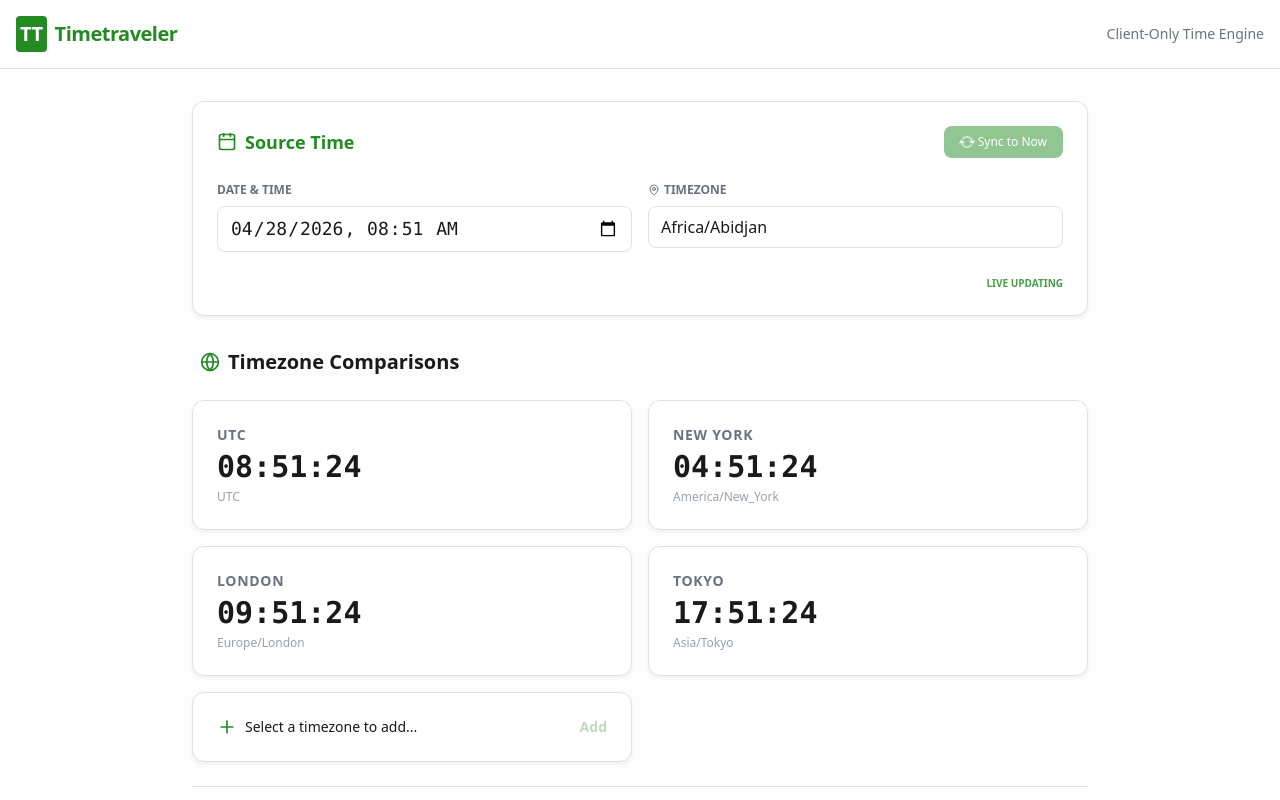
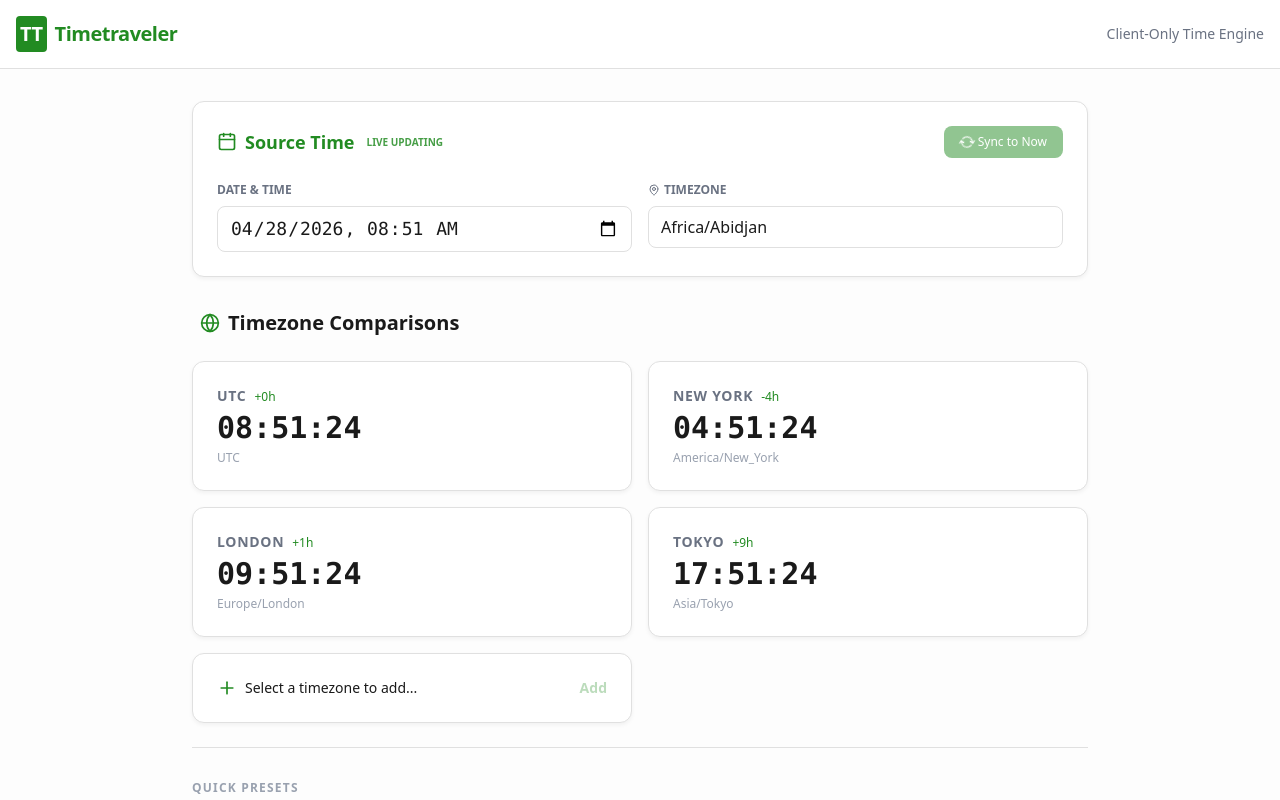
Before and after one commit to homingli/timetraveler, a Next.js app: page / in a window 1280 px wide. Shown: the top 800 px of the page. Built offline with nearby package versions, Linux system fonts and the light colour scheme.

Commit message:
feat: add hour offset display to timezone comparison cards

```diff
--- a/src/components/Converter.tsx
+++ b/src/components/Converter.tsx
@@ -1,7 +1,7 @@
 'use client';
 
 import { useTimeContext } from '@/hooks/useTimeContext';
-import { formatTime, convertTimezone } from '@/lib/timeUtils';
+import { formatTime, convertTimezone, getHourOffset } from '@/lib/timeUtils';
 import { Globe, X, Plus, Copy, Check, ArrowLeftRight } from 'lucide-react';
 import { useState, useEffect } from 'react';
 
@@ -67,6 +67,8 @@ export const Converter = () => {
         {mounted && targetZones.map((zone) => {
           const converted = convertTimezone(baseTime, zone);
           const timeStr = formatTime(converted);
+          const hourOffset = getHourOffset(baseTime, zone);
+          const offsetStr = hourOffset >= 0 ? `+${hourOffset}h` : `${hourOffset}h`;
           return (
             <div key={zone} className="card group relative overflow-hidden">
               <div className="absolute top-2 right-2 flex gap-1 opacity-0 group-hover:opacity-100 transition-opacity">
@@ -93,8 +95,13 @@ export const Converter = () => {
                 </button>
               </div>
 
-              <div className="text-sm font-semibold text-gray-500 mb-1 uppercase tracking-wider">
-                {zone.split('/').pop()?.replace('_', ' ')}
+              <div className="flex items-baseline gap-2">
+                <div className="text-sm font-semibold text-gray-500 mb-1 uppercase tracking-wider">
+                  {zone.split('/').pop()?.replace('_', ' ')}
+                </div>
+                <div className="text-xs font-medium text-brand">
+                  {offsetStr}
+                </div>
               </div>
               <div className="text-3xl font-mono font-bold text-foreground">
                 {timeStr}
--- a/src/components/SourcePanel.tsx
+++ b/src/components/SourcePanel.tsx
@@ -3,13 +3,14 @@
 import { useTimeContext } from '@/hooks/useTimeContext';
 import { toHTMLInput, fromHTMLInput } from '@/lib/timeUtils';
 import { Calendar, MapPin, RefreshCw } from 'lucide-react';
-import { useEffect, useState } from 'react';
+import { useEffect, useState, useRef } from 'react';
 import { DateTime } from 'luxon';
 
 export const SourcePanel = () => {
   const { baseTime, setBaseTime, baseZone, setBaseZone, setIsLive, isLive, now } = useTimeContext();
   const [mounted, setMounted] = useState(false);
   const [timezones, setTimezones] = useState<string[]>([]);
+  const inputRef = useRef<HTMLInputElement>(null);
 
   useEffect(() => {
     setMounted(true);
@@ -17,6 +18,24 @@ export const SourcePanel = () => {
       setTimezones((Intl as any).supportedValuesOf('timeZone'));
     }
   }, []);
+
+  useEffect(() => {
+    const handleKeyDown = (e: KeyboardEvent) => {
+      if (document.activeElement !== inputRef.current) return;
+      if (e.key === 'ArrowUp') {
+        e.preventDefault();
+        setIsLive(false);
+        setBaseTime(baseTime.plus({ hours: 1 }));
+      } else if (e.key === 'ArrowDown') {
+        e.preventDefault();
+        setIsLive(false);
+        setBaseTime(baseTime.minus({ hours: 1 }));
+      }
+    };
+
+    window.addEventListener('keydown', handleKeyDown);
+    return () => window.removeEventListener('keydown', handleKeyDown);
+  }, [baseTime, setBaseTime, setIsLive]);
 
   if (!mounted) return <div className="card h-48 animate-pulse" />;
 
@@ -48,10 +67,17 @@ export const SourcePanel = () => {
   return (
     <div className="card space-y-6 border-brand">
       <div className="flex justify-between items-center">
-        <h2 className="text-lg font-bold text-brand flex items-center gap-2">
-          <Calendar size={20} />
-          Source Time
-        </h2>
+        <div className="flex items-center gap-3">
+          <h2 className="text-lg font-bold text-brand flex items-center gap-2">
+            <Calendar size={20} />
+            Source Time
+          </h2>
+          {isLive && (
+            <span className="text-[10px] text-brand font-bold animate-pulse">
+              LIVE UPDATING
+            </span>
+          )}
+        </div>
         <button
           onClick={handleSync}
           className={`btn-primary text-xs flex items-center gap-1 ${isLive ? 'opacity-50' : ''}`}
@@ -68,6 +94,7 @@ export const SourcePanel = () => {
             Date & Time
           </label>
           <input
+            ref={inputRef}
             type="datetime-local"
             className="input-field w-full font-mono text-lg"
             value={toHTMLInput(baseTime)}
@@ -96,11 +123,7 @@ export const SourcePanel = () => {
         </div>
       </div>
 
-      {isLive && (
-        <div className="text-[10px] text-brand font-bold animate-pulse text-right">
-          LIVE UPDATING
-        </div>
-      )}
+
     </div>
   );
 };
--- a/src/lib/timeUtils.ts
+++ b/src/lib/timeUtils.ts
@@ -69,3 +69,12 @@ export const toFullISO = (dt: DateTime): string => {
 export const toShareableString = (dt: DateTime): string => {
   return dt.toFormat('cccc, LLLL d, yyyy HH:mm (ZZZZ)');
 };
+
+/**
+ * Calculates the hour offset between two timezones.
+ */
+export const getHourOffset = (baseTime: DateTime, targetZone: string): number => {
+  const targetTime = baseTime.setZone(targetZone);
+  const offsetDiff = (targetTime.offset - baseTime.offset) / 60;
+  return offsetDiff;
+};
```
Also changed, not shown: 2 other files (tests, documents, lock files or other folders).
